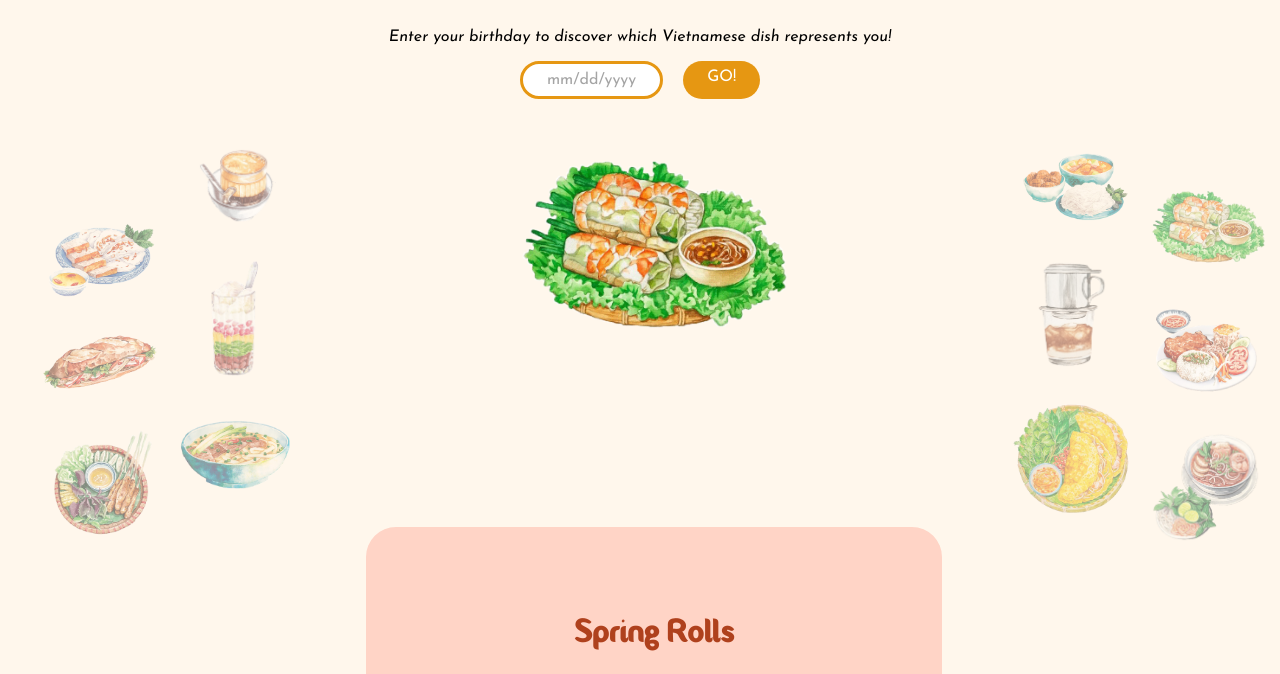
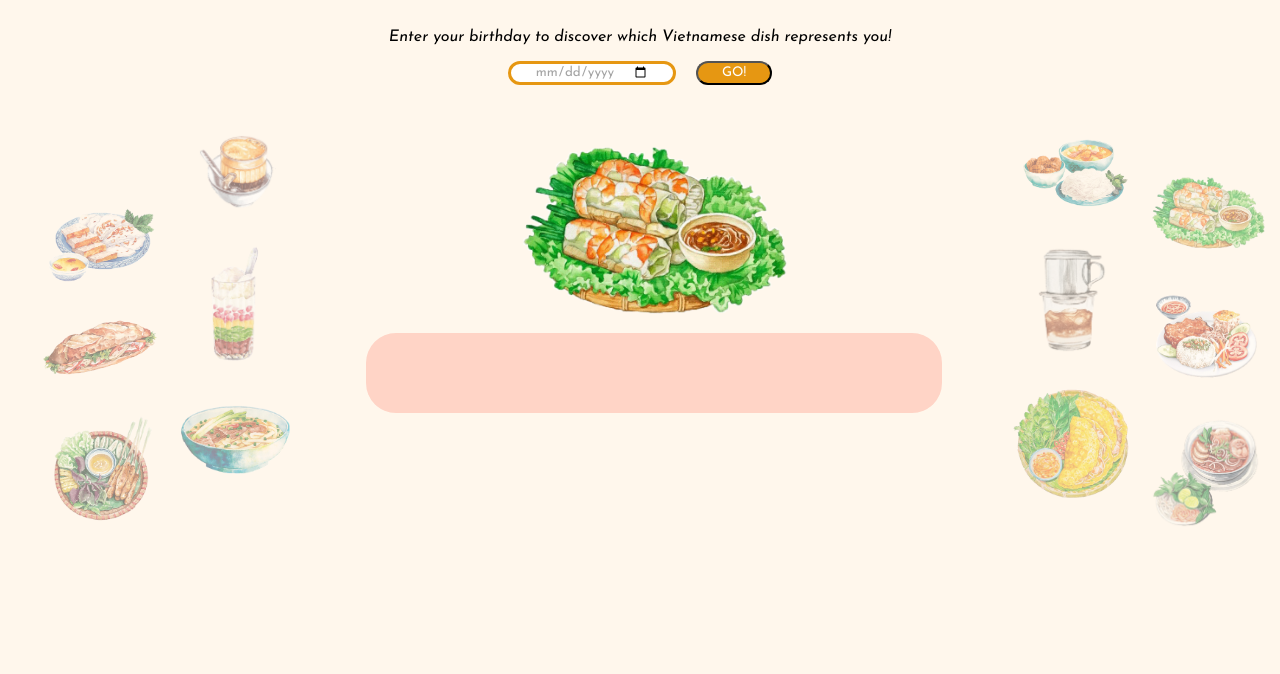
Before and after one commit to kaylienguyen91/idm231-kn569, a plain HTML site: page index.html in a window 1280 px wide. Shown: the part 102-776 px from the top of the page. Drawn offline with Linux system fonts and the light colour scheme.

Commit message:
update index.html and styles.css

```diff
--- a/index.html
+++ b/index.html
@@ -22,17 +22,10 @@
                 <p id="subtitle"> Enter your birthday to discover which Vietnamese dish represents you! </p>
             </section>
 
-            <section id="bday-generator">
-
-                <div id="bday-input">
-                    <p> mm/dd/yyyy </p>
-                </div>
-
-                <div id="go-button">
-                    <p> GO! </p>
-                </div>
-
-            </section>
+            <form id="bday-generator">
+                <input id="bday-input" type="date">
+                <button id="go-button"> GO! </button>
+            </form>
 
             <section id="main-content">
 
@@ -52,12 +45,12 @@
                 <div id="dish-detail">
                     <img id="dish-img" src="image-asset/spring-rolls-trans.png" alt="Your Vietnamese dish">
                     <div id="detail-box">
-                        <h2> Spring Rolls </h2>
+                        <!-- <h2> Spring Rolls </h2>
                         <p id="dish-intro"> Soft and fluffy broken rice with marinated grilled pork chops, fried egg,
                             pickled vegetables and dipping fish sauce </p>
                         <p id="description"> You have a great sense of humor and love making people laugh. Sometimes
                             you are as innocent and carefree as a child - that's why people say you look younger than
-                            your age. </p>
+                            your age. </p> -->
                     </div>
                 </div>
 
--- a/styles.css
+++ b/styles.css
@@ -133,7 +133,7 @@ h1 {
     border-radius: 30px;
     width: 32rem;
     padding: 4rem 2rem 1rem 2rem;
-    margin: 180px 70px 0 70px;
+    margin: 0 70px 0 70px;
 }
 
 #dish-img {
```
